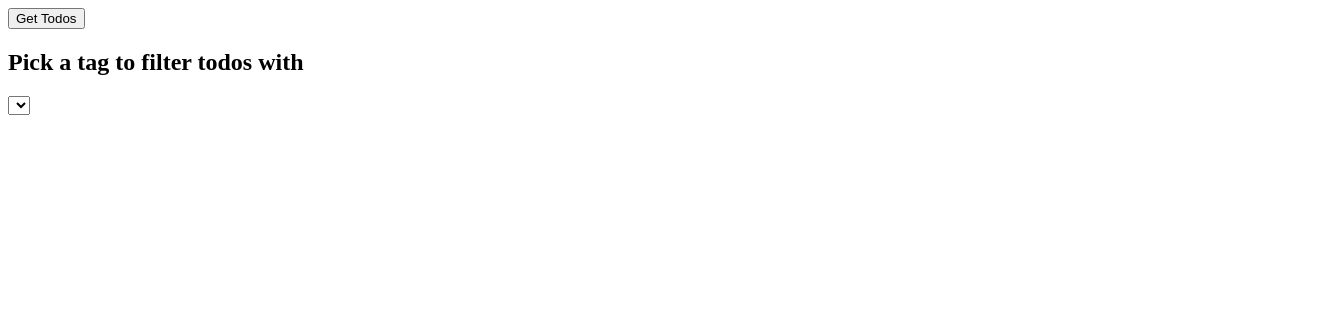
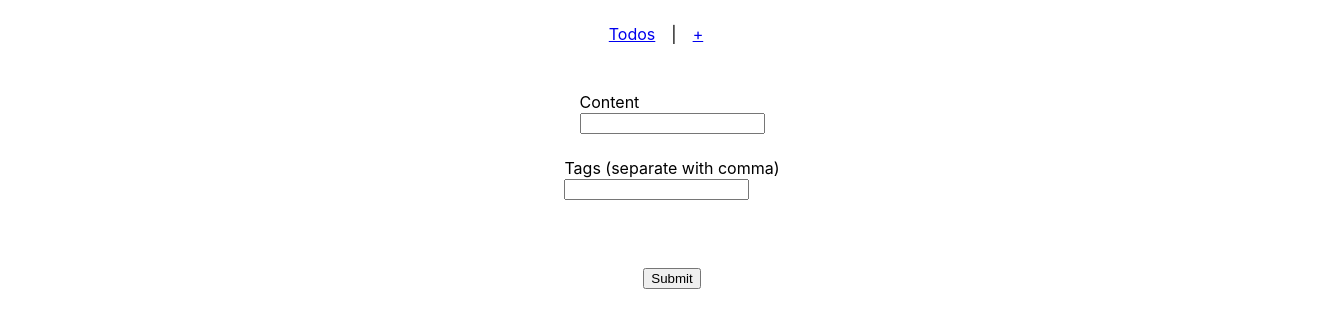
Before and after one commit to tpscrpt/fsmt-1, a React (Create React App) app in the folder packages/frontend/: page /new in a window 1280 px wide. Shown: the top 328 px of the page, 1336 px wide, since content can reach past the window. Built offline with nearby package versions, Linux system fonts and the light colour scheme.

Commit message:
2.7.1: Implement routing and our first non-index view
 - add react-router-dom
 - setup routing in App.tsx
 - import new stylesheet for cleaner header/navigation
 - create todo view

```diff
--- a/packages/frontend/package.json
+++ b/packages/frontend/package.json
@@ -15,6 +15,7 @@
     "react": "^16.13.1",
     "react-dom": "^16.13.1",
     "react-redux": "^7.2.0",
+    "react-router-dom": "^5.1.2",
     "redux": "^4.0.5",
     "redux-thunk": "^2.3.0"
   },
@@ -27,6 +28,7 @@
     "@types/react": "^16.9.0",
     "@types/react-dom": "^16.9.0",
     "@types/react-redux": "^7.1.8",
+    "@types/react-router-dom": "^5.1.5",
     "eslint-config-react-app": "^5.2.1",
     "react-scripts": "3.4.1",
     "typescript": "~3.7.2"
--- /dev/null
+++ b/packages/frontend/src/App.css
@@ -0,0 +1,14 @@
+body {
+  font-family: -apple-system, BlinkMacSystemFont, 'Segoe UI', Roboto, Oxygen, Ubuntu, Cantarell, 'Open Sans', 'Helvetica Neue', sans-serif;
+}
+header {
+  display: flex;
+  align-items: center;
+  justify-content: center;
+  width: 100%;
+  padding: 1rem;
+}
+
+.separator {
+  margin: 0px 1rem;
+}
--- a/packages/frontend/src/App.tsx
+++ b/packages/frontend/src/App.tsx
@@ -1,17 +1,33 @@
 import React from "react";
 import { connect, ConnectedProps } from "react-redux";
+import { BrowserRouter as Router, Switch, Route, Link } from "react-router-dom";
 import FilterTodos from "./components/FilterTodos";
 import TodosList from "./components/TodosList";
+import CreateTodo from "./components/CreateTodo/";
 import { getTodos } from "./store/actions";
+import "./App.css";
 
 function App({ getTodos }: AppProps): JSX.Element {
   return (
-    <div className="App">
-      <header className="App-header"></header>
-      <button onClick={getTodos}>Get Todos</button>
-      <FilterTodos />
-      <TodosList />
-    </div>
+    <Router>
+      <div className="App">
+        <header className="App-header">
+          <Link to="/">Todos</Link>
+          <span className="separator">|</span>
+          <Link to="/new">+</Link>
+        </header>
+        <Switch>
+          <Route path="/new">
+            <CreateTodo />
+          </Route>
+          <Route path="/">
+            <button onClick={getTodos}>Get Todos</button>
+            <FilterTodos />
+            <TodosList />
+          </Route>
+        </Switch>
+      </div>
+    </Router>
   );
 }
 
--- /dev/null
+++ b/packages/frontend/src/components/CreateTodo/index.css
@@ -0,0 +1,21 @@
+.CreateTodo {
+  display: flex;
+  align-items: center;
+  justify-content: center;
+  flex-direction: column;
+  width: 100%;
+  padding: 2rem
+}
+
+.inputField {
+  margin-bottom: 1.5rem
+}
+
+.tags {
+  display: flex;
+  flex-wrap: wrap;
+  align-items: center;
+  justify-content: flex-start;
+  max-width: 300px;
+  margin-bottom: 1.5rem;
+}
--- /dev/null
+++ b/packages/frontend/src/components/CreateTodo/index.tsx
@@ -0,0 +1,49 @@
+import React, { useState } from "react";
+import Tag from "../Tag/";
+import "./index.css";
+
+export default function CreateTodo(): JSX.Element {
+  const [tags, setTags] = useState<string[]>([]);
+
+  function submitTodo(): void {
+    return;
+  }
+
+  function onChangeTags(event: React.ChangeEvent<HTMLInputElement>): void {
+    const value = event.target.value;
+    if (value.includes(",")) {
+      const withoutCommas = value.replace(/,/g, "");
+      if (withoutCommas.length) {
+        setTags([...tags, withoutCommas]);
+        event.target.value = "";
+      }
+    }
+  }
+
+  function deleteTag(index: number): void {
+    tags.splice(index, 1);
+    setTags([...tags]);
+  }
+
+  return (
+    <div className="CreateTodo">
+      <label className="inputField">
+        Content
+        <br />
+        <input type="text" name="content" />
+      </label>
+      <label className="inputField">
+        Tags (separate with comma)
+        <br />
+        <input type="text" name="tags" onChange={onChangeTags} />
+      </label>
+      <div className="tags">
+        {tags.map((tag, index) => (
+          <Tag key={index} tag={tag} deleteTag={(): void => deleteTag(index)} />
+        ))}
+      </div>
+      <br />
+      <button onClick={submitTodo}>Submit</button>
+    </div>
+  );
+}
--- /dev/null
+++ b/packages/frontend/src/components/Tag/index.css
@@ -0,0 +1,21 @@
+.tag {
+  display: flex;
+  align-items: center;
+  justify-content: center;
+  padding: 0.75rem;
+  border-radius: 8px;
+  background-color: #f1f1f1;
+  margin: 0.5rem;
+}
+
+.tagText {
+  margin-right: 0.5rem;
+}
+
+.deleteTagX {
+  line-height: 1;
+  padding: 0.2rem;
+  color: white;
+  background-color: darkred;
+  vertical-align: middle
+}
--- /dev/null
+++ b/packages/frontend/src/components/Tag/index.tsx
@@ -0,0 +1,15 @@
+import React from "react";
+import "./index.css";
+
+type TagProps = { tag: string; deleteTag: () => void };
+
+export default function Tag({ tag, deleteTag }: TagProps): JSX.Element {
+  return (
+    <div className="tag">
+      <span className="tagText">{tag}</span>
+      <span className="deleteTagX" onClick={deleteTag}>
+        &times;
+      </span>
+    </div>
+  );
+}
```
Also changed, not shown: 1 other file (tests, documents, lock files or other folders).
